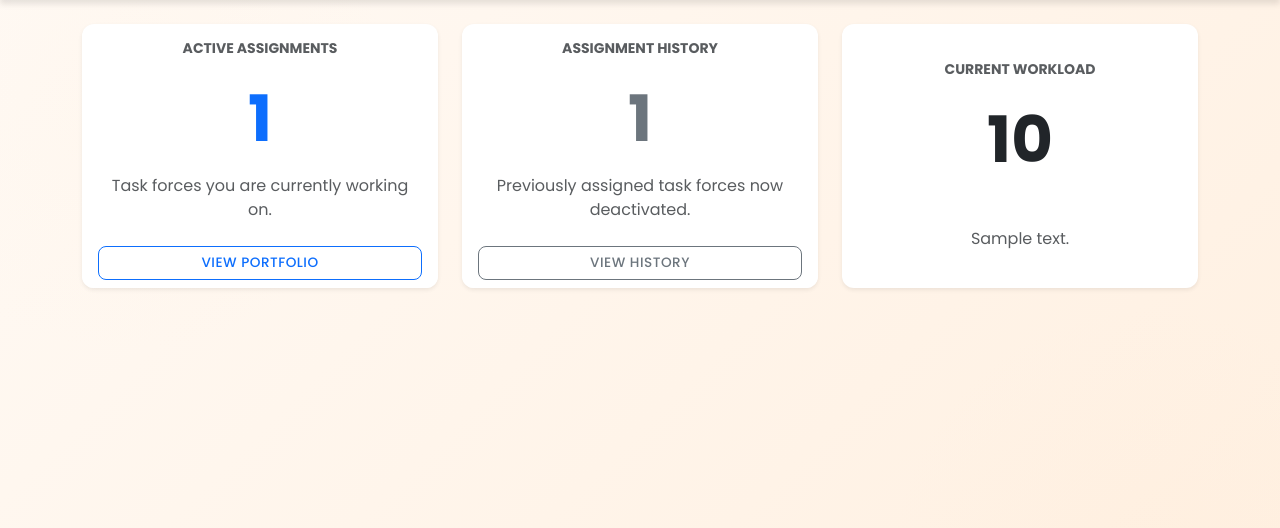
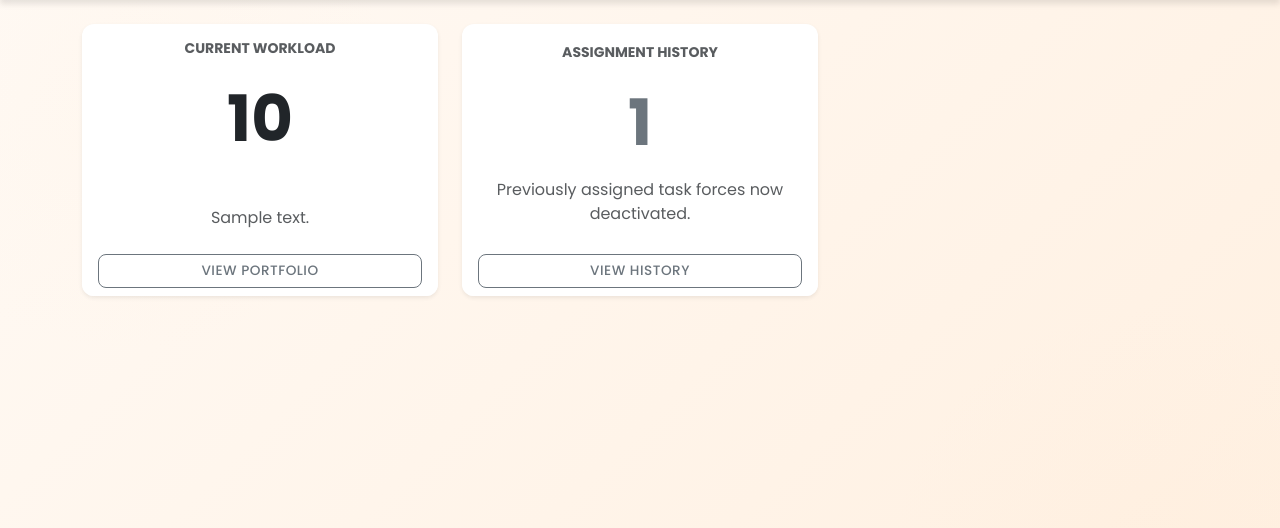
Before and after one commit to Junaed29/TFMS-CodeForce, a Django app: template templates/dashboard/lecturer_dashboard.html in a window 1280 px wide. Shown: the part 70-598 px from the top of the page. Run offline with Django 4.2, Linux system fonts and the light colour scheme; the template is opened without the code that fills it: most values are stand-ins (such as "Sample title", 1, 10 or a date in 2020).

Commit message:
feat: Update Lecturer Dashboard to display current workload and remove inactive assignments section

```diff
--- a/templates/dashboard/lecturer_dashboard.html
+++ b/templates/dashboard/lecturer_dashboard.html
@@ -5,14 +5,15 @@
 {% block content %}
 <div class="row">
     <div class="col-md-6 col-lg-4 mb-4">
-        <div class="card h-100 shadow-sm border-primary">
+        <div class="card h-100 shadow-sm {{ workload_border_class }}">
             <div class="card-body text-center d-flex flex-column justify-content-center">
-                <h5 class="card-title text-muted text-uppercase small fw-bold">Active Assignments</h5>
-                <h2 class="display-3 fw-bold text-primary my-3">{{ assignment_count }}</h2>
-                <p class="card-text text-muted">Task forces you are currently working on.</p>
+                <h5 class="card-title text-muted text-uppercase small fw-bold">Current Workload</h5>
+                <h2 class="display-3 fw-bold text-dark my-3">{{ workload_total }}</h2>
+                <span class="badge {{ workload_badge_class }} mb-2">{{ workload_status|lower|capfirst }}</span>
+                <p class="card-text text-muted">{{ workload_message }}</p>
             </div>
             <div class="card-footer bg-white border-0">
-                <a href="{% url 'dashboard:lecturer_portfolio' %}" class="btn btn-outline-primary w-100">View
+                <a href="{% url 'dashboard:lecturer_portfolio' %}" class="btn btn-outline-secondary w-100">View
                     Portfolio</a>
             </div>
         </div>
@@ -31,16 +32,5 @@
             </div>
         </div>
     </div>
-
-    <div class="col-md-6 col-lg-4 mb-4">
-        <div class="card h-100 shadow-sm {{ workload_border_class }}">
-            <div class="card-body text-center d-flex flex-column justify-content-center">
-                <h5 class="card-title text-muted text-uppercase small fw-bold">Current Workload</h5>
-                <h2 class="display-3 fw-bold text-dark my-3">{{ workload_total }}</h2>
-                <span class="badge {{ workload_badge_class }} mb-2">{{ workload_status|lower|capfirst }}</span>
-                <p class="card-text text-muted">{{ workload_message }}</p>
-            </div>
-        </div>
-    </div>
 </div>
 {% endblock %}
```
